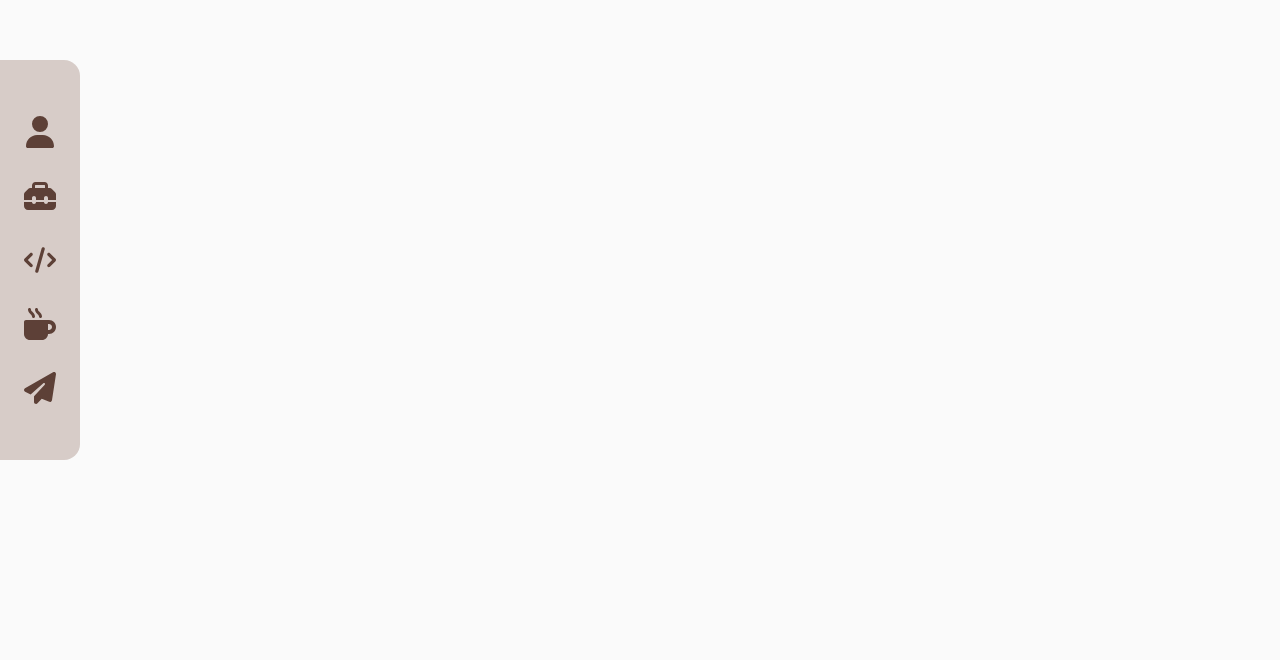
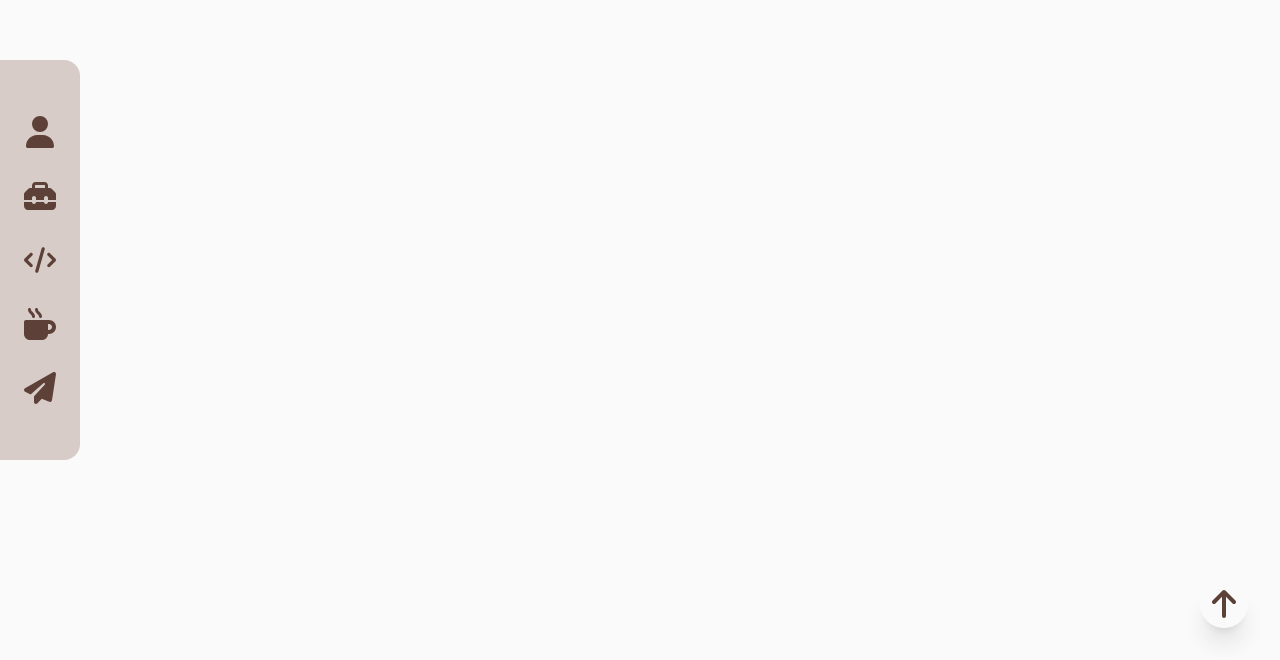
Before and after one commit to Missfantaxya/mon-portfolio, a Next.js app: page / in a window 1280 px wide. Shown: the part 140-800 px from the top of the page. Built offline with nearby package versions, Linux system fonts and the light colour scheme.

Commit message:
ScrollToTop

```diff
--- /dev/null
+++ b/src/components/atoms/ButtonIcon.jsx
@@ -0,0 +1,14 @@
+// ScrollTopButton.js
+
+const ButtonIcon = ({ Icon, onClick, style, aria }) => {
+  return (
+    <button onClick={onClick} className={style} aria-label={aria}>
+      <Icon
+        className="text-current h-6 w-6 md:h-8 md:w-8"
+        color="currentColor"
+      />
+    </button>
+  )
+}
+
+export default ButtonIcon
--- /dev/null
+++ b/src/components/atoms/IconArrowUp.jsx
@@ -0,0 +1,16 @@
+// Font Awesome Free 6.5.2 by @fontawesome - https://fontawesome.com License -
+// https://fontawesome.com/license/free Copyright 2024 Fonticons, Inc.
+
+const IconArrowUp = ({ className, color }) => (
+  <svg
+    xmlns="http://www.w3.org/2000/svg"
+    viewBox="0 0 384 512"
+    className={className}
+  >
+    <path
+      fill={color}
+      d="M214.6 41.4c-12.5-12.5-32.8-12.5-45.3 0l-160 160c-12.5 12.5-12.5 32.8 0 45.3s32.8 12.5 45.3 0L160 141.2V448c0 17.7 14.3 32 32 32s32-14.3 32-32V141.2L329.4 246.6c12.5 12.5 32.8 12.5 45.3 0s12.5-32.8 0-45.3l-160-160z"
+    />
+  </svg>
+)
+export default IconArrowUp
--- /dev/null
+++ b/src/components/molecules/ScrollToTop.jsx
@@ -0,0 +1,21 @@
+import ButtonIcon from '@/components/atoms/ButtonIcon'
+import IconArrowUp from '@/components/atoms/IconArrowUp'
+
+const ScrollToTop = () => {
+  const scrollToTop = () => {
+    window.scrollTo({ top: 0, behavior: 'smooth' })
+  }
+  // TODO ajouter un hover
+  return (
+    <div>
+      <ButtonIcon
+        Icon={IconArrowUp}
+        onClick={scrollToTop}
+        aria="Retour en haut"
+        style="fixed bottom-4 right-4 md:bottom-8 md:right-8 p-2 text-current rounded-full shadow-xl z-50"
+      />
+    </div>
+  )
+}
+
+export default ScrollToTop
--- a/src/pages/index.js
+++ b/src/pages/index.js
@@ -1,5 +1,6 @@
 //index.js
-import Navigation from './../components/molecules/Navigation.jsx'
+import Navigation from '@/components/molecules/Navigation.jsx'
+import ScrollToTop from '@/components/molecules/ScrollToTop'
 
 export default function Home() {
   return (
@@ -7,6 +8,7 @@ export default function Home() {
       className={`flex min-h-screen flex-col items-center justify-between p-24`}
     >
       <Navigation />
+      <ScrollToTop />
     </main>
   )
 }
--- a/tailwind.config.js
+++ b/tailwind.config.js
@@ -1,4 +1,5 @@
 /** @type {import('tailwindcss').Config} */
+// TODO faire tri des couleurs inutiles en fin de projet
 module.exports = {
   content: [
     './src/pages/**/*.{js,ts,jsx,tsx,mdx}',
@@ -127,7 +128,15 @@ module.exports = {
           700: '#fcfcfc',
           800: '#fdfdfd',
           900: '#fefefe'
-        }
+        },
+        primary: 'var(--color-primary)',
+        secondary: 'var(--color-secondary)',
+        accent: 'var(--color-accent)'
+      },
+      backgroundColor: {
+        primary: 'var(--color-primary)',
+        secondary: 'var(--color-secondary)',
+        accent: 'var(--color-accent)'
       },
       backgroundImage: {
         'gradient-radial': 'radial-gradient(var(--tw-gradient-stops))',
```
Also changed, not shown: src/components/molecules/Navigation.jsx (+6 -6 lines).
